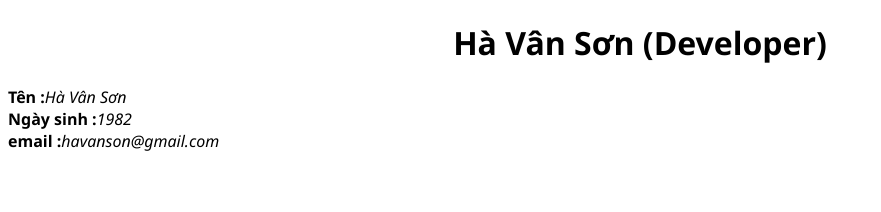
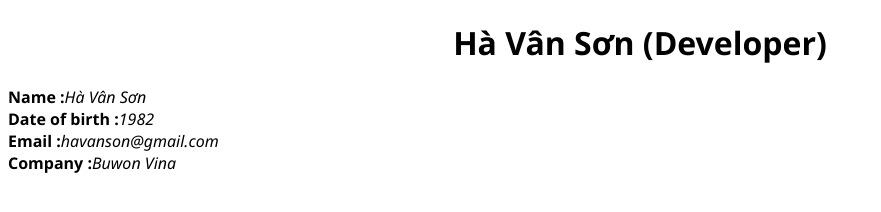
Before and after one commit to hvson/hvson.github.io, a plain HTML site: page index.html in a window 1280 px wide. Shown: the whole page, without its empty margins (0-881 px from the left). Drawn offline with Linux system fonts and the light colour scheme.

Commit message:
Add company

```diff
--- a/index.html
+++ b/index.html
@@ -8,13 +8,16 @@
 <body>
 	<h1>Hà Vân Sơn (Developer)</h1>
 	<div class="thongtin">
-		<b>Tên :</b><i>Hà Vân Sơn</i>
+		<b>Name :</b><i>Hà Vân Sơn</i>
 	</div>
 	<div class="thongtin">
-		<b>Ngày sinh :</b><i>1982</i>
+		<b>Date of birth :</b><i>1982</i>
 	</div>
 	<div class="thongtin">
-		<b>email :</b><i>havanson@gmail.com</i>
+		<b>Email :</b><i>havanson@gmail.com</i>
+	</div>
+	<div>
+		<b>Company :</b><i>Buwon Vina</i>
 	</div>
 </body>
 </html>
```
